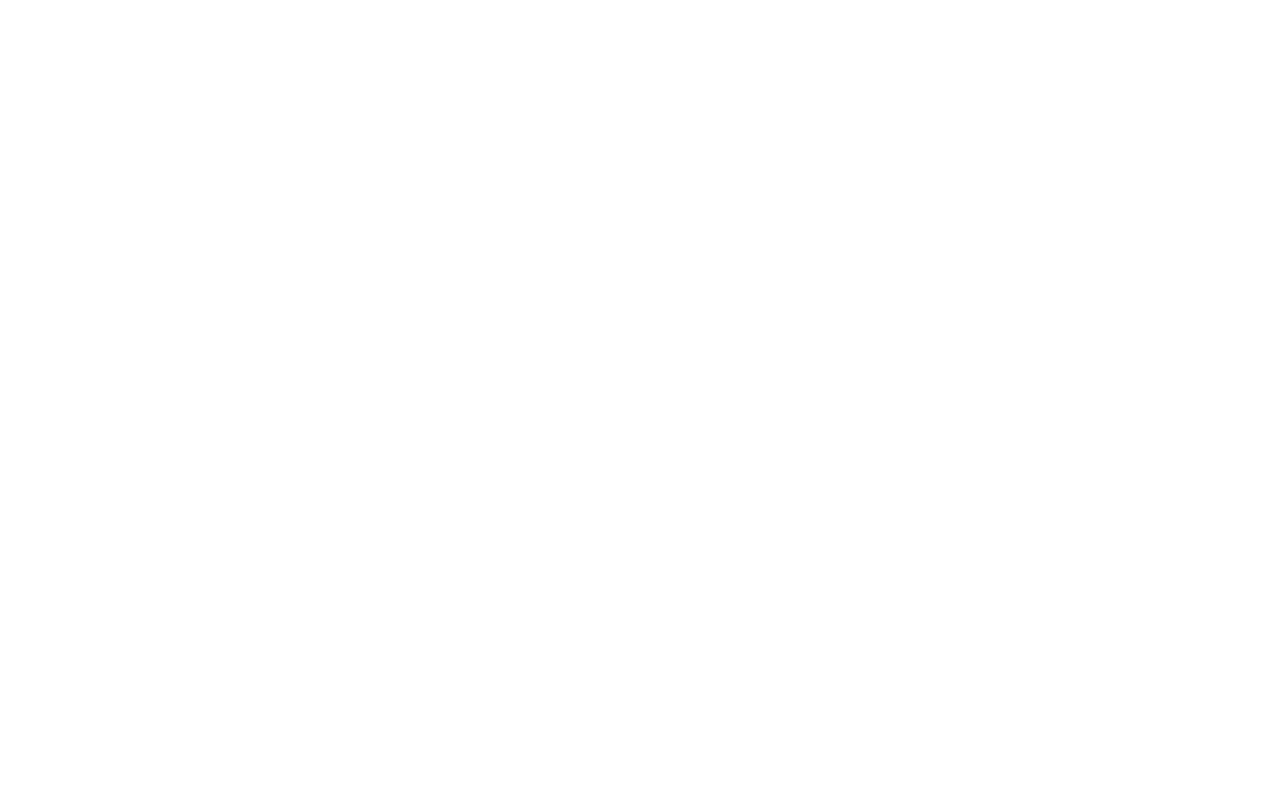
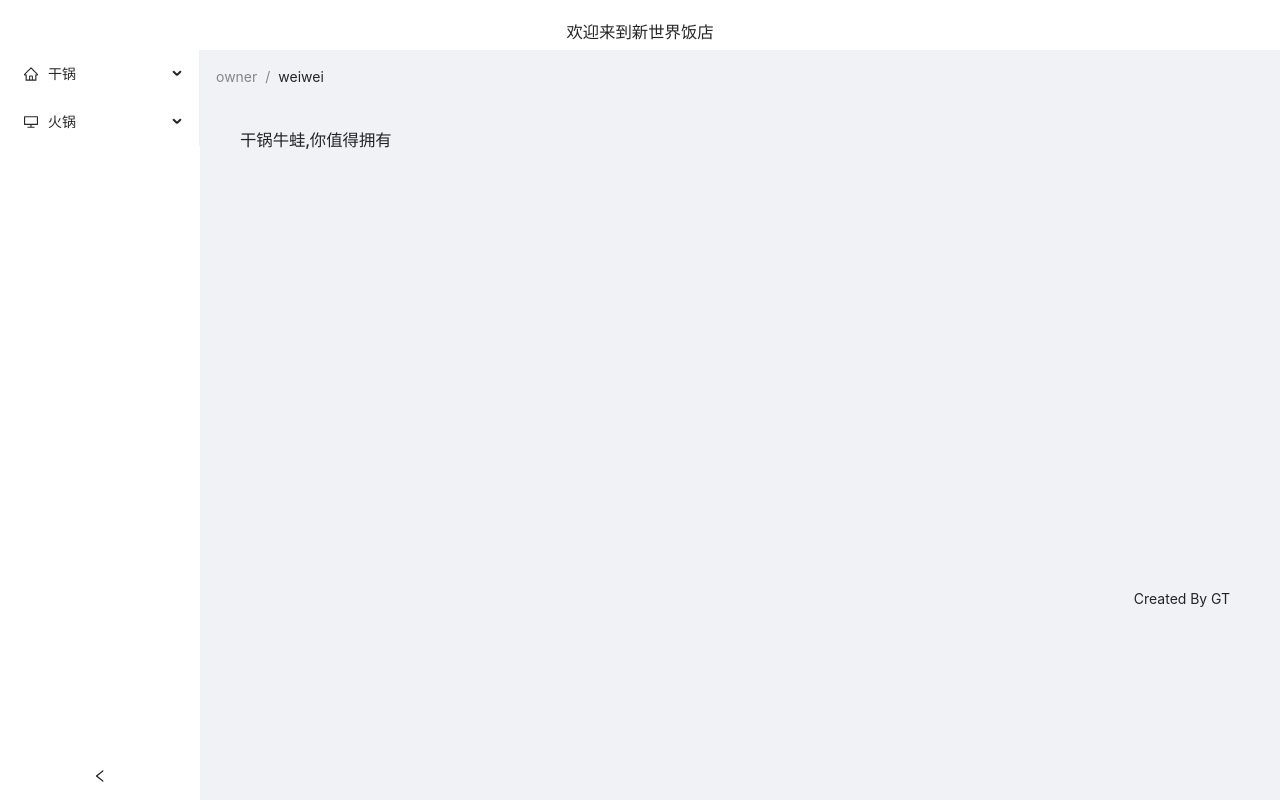
Before and after one commit to Ten-2020/repo, a React (Create React App) app in the folder react/new-react/: page /drypot/bullfrog in a window 1280 px wide. Built offline with nearby package versions, Linux system fonts and the light colour scheme.

Commit message:
no message

```diff
--- /dev/null
+++ b/react/new-react/src/views/component/drypot/bullfrog/bullfrog.jsx
@@ -0,0 +1,19 @@
+/*
+ * @Author: 高腾
+ * @Description: 干锅牛蛙
+ * @Date: 2020-09-09 10:19:27
+ */
+import React, { Component } from 'react'
+export default class Bullforg extends Component {
+  constructor(props) {
+    super(props)
+    this.state = {}
+  }
+  render() {
+    return (
+      <div>
+        <h3>干锅牛蛙,你值得拥有</h3>
+      </div>
+    )
+  }
+}
--- /dev/null
+++ b/react/new-react/src/views/component/drypot/shrimp/shrimp.jsx
@@ -0,0 +1,19 @@
+/*
+ * @Author: 高腾
+ * @Description: 干锅虾煲
+ * @Date: 2020-09-09 10:19:27
+ */
+import React, { Component } from 'react'
+export default class Crab extends Component {
+  constructor(props) {
+    super(props)
+    this.state={}
+  }
+  render () {
+    return (
+      <div>
+        <h3>干锅虾煲,你值得拥有</h3>
+      </div>
+    )
+  }
+}
--- a/react/new-react/src/views/login/login.jsx
+++ b/react/new-react/src/views/login/login.jsx
@@ -16,7 +16,7 @@
       password: this.refs.pass.state.value,
     }
     login(params).then((res) => {
-      history.push('/beef/steak')
+      history.push('/drypot/crab')
     }).catch(function (error) {
       message.info('This is a error username or password');
     })
--- a/react/new-react/src/views/main/main.jsx
+++ b/react/new-react/src/views/main/main.jsx
@@ -1,12 +1,6 @@
 import React from 'react'
 import { Layout, Menu, Breadcrumb } from 'antd'
-import {
-  DesktopOutlined,
-  // PieChartOutlined,
-  // FileOutlined,
-  // TeamOutlined,
-  // UserOutlined,
-} from '@ant-design/icons'
+// import { DesktopOutlined } from '@ant-design/icons'
 import { Route } from 'react-router-dom'
 import routers from '@/libs/router'
 import history from 'src/libs/history'
@@ -22,7 +16,6 @@
     this.state = {
       collapsed: false,
       route: route, // 这个是当前显示的组件
-      routers: routers, // 这个是router中的所有的跳转路由
     }
   }
   // state = {
@@ -72,8 +65,8 @@
   render () {
     let menus = this.mapRoute(routers).filter((i) => i)
     return (
-      <Layout style={{ minHeight: '100vh'}}>
-        <Header style={{ padding: 0, height: '50px', background: '#fff',textAlign:'center' }}>
+      <Layout style={{ minHeight: '100vh' }}>
+        <Header style={{ padding: 0, height: '50px', background: '#fff', textAlign: 'center' }}>
           <h3>欢迎来到新世界饭店</h3>
         </Header>
         <Layout>
@@ -86,7 +79,7 @@
           <Content className="site-layout">
             <Content style={{ margin: '0 16px' }}>
               <Breadcrumb style={{ margin: '16px 0' }}>
-                <Breadcrumb.Item>User</Breadcrumb.Item>
+                <Breadcrumb.Item>owner</Breadcrumb.Item>
                 <Breadcrumb.Item>weiwei</Breadcrumb.Item>
               </Breadcrumb>
               <div className="site-layout-background" style={{ padding: 24, minHeight: 460 }}>
```
Also changed, not shown: react/new-react/src/libs/router.js (+17 -18 lines), react/new-react/src/views/component/drypot/crab/crab.jsx (added, +22 -0 lines).
